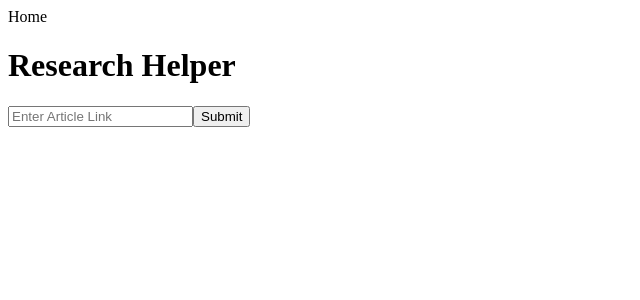
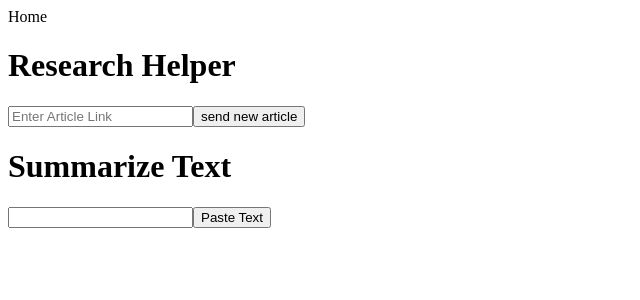
Before and after one commit to jww2145/Paper-Summarizer, a React (Create React App) app: page / in a window 1280 px wide. Shown: the top 300 px of the page, without its empty margins (0-640 px from the left). Built offline with nearby package versions, Linux system fonts and the light colour scheme.

Commit message:
Added Post and fixed typos

```diff
--- a/src/App.js
+++ b/src/App.js
@@ -5,7 +5,7 @@ import Home from "./Components/Home";
 import About from "./Components/About";
 import Fourohfour from "./Components/Fourohfour";
 import Navbar from "./Components/Navbar"
-
+import PostArticle from "./Components/PostArticle"
 
 
 
@@ -15,11 +15,11 @@ function App() {
 const [summary, setSummary] = useState([])
 
 const postArticle = (newArticle) => {
-  fetch(`http://api.intellexer.com/summarize?apikey=${process.env.REACT_APP_API_KEY}&conceptsRestrictions=7&url=${newArticle.url}`)
+  fetch(`http://api.intellexer.com/summarize?apikey=${process.env.REACT_APP_API_KEY}&conceptsRestriction=7&returnedTopicsCount=2&summaryRestriction=9&textStreamLength=1000&url=${newArticle.url}`)
     .then(res => res.json())
     .then(newSummary => console.log(newSummary))
+  }
 
-  }
 
 
 
@@ -39,6 +39,7 @@ const postArticle = (newArticle) => {
         Research Helper
       </h1>
       <ArticleSummarizer summary={summary} setSummary={setSummary} postArticle={postArticle}/>
+      <PostArticle />
 
     </div>
   );
--- a/src/Components/ArticleSummarizer.js
+++ b/src/Components/ArticleSummarizer.js
@@ -26,7 +26,7 @@ const handleUrlChange = (e) => {
   return (
     <form onSubmit={handleSubmit} className="link-form">
         <input onChange={handleUrlChange} value={url} placeholder="Enter Article Link" type="text"/>
-        <input type="submit" valiue="send new article" />
+        <input type="submit" value="send new article" />
     </form>
   )
 }
--- /dev/null
+++ b/src/Components/PasteText.js
@@ -0,0 +1,24 @@
+import React from "react";
+
+function PasteText({body, setBody, summarizePaste}){
+
+    function handleForm(e){
+        setBody(e.target.value)
+
+    }
+
+    function handleSubmit(e){
+        e.preventDefault()
+        console.log(body)
+        summarizePaste(body)
+    }
+
+    return(
+        <form onSubmit = {(e) => handleSubmit(e)}>
+            <input type="text" value = {body} onChange = {(e) => handleForm(e)} />
+            <input type="submit" value="Paste Text" />
+        </form>
+    )
+}
+
+export default PasteText
--- /dev/null
+++ b/src/Components/PostArticle.js
@@ -0,0 +1,26 @@
+import React,{ useState, useEffect } from "react";
+import PasteText from "./PasteText"
+
+function PostArticle(){
+
+    const [body, setBody] = useState('')
+
+    const summarizePaste = (body) => {
+        fetch(`https://api.intellexer.com/summarizeText?apikey=${process.env.REACT_APP_API_KEY}&conceptsRestriction=7&returnedTopicsCount=2&summaryRestriction=7&textStreamLength=1000`,{
+            method: 'POST',
+            body: JSON.stringify(body)
+        })
+        .then(res => res.json())
+        .then(data => console.log(data))
+    }
+
+    return(
+        <div>
+            <h1>Summarize Text</h1>
+            <PasteText body = {body} setBody = {setBody} summarizePaste = {summarizePaste}/>
+
+        </div>
+    )
+}
+
+export default PostArticle
```
